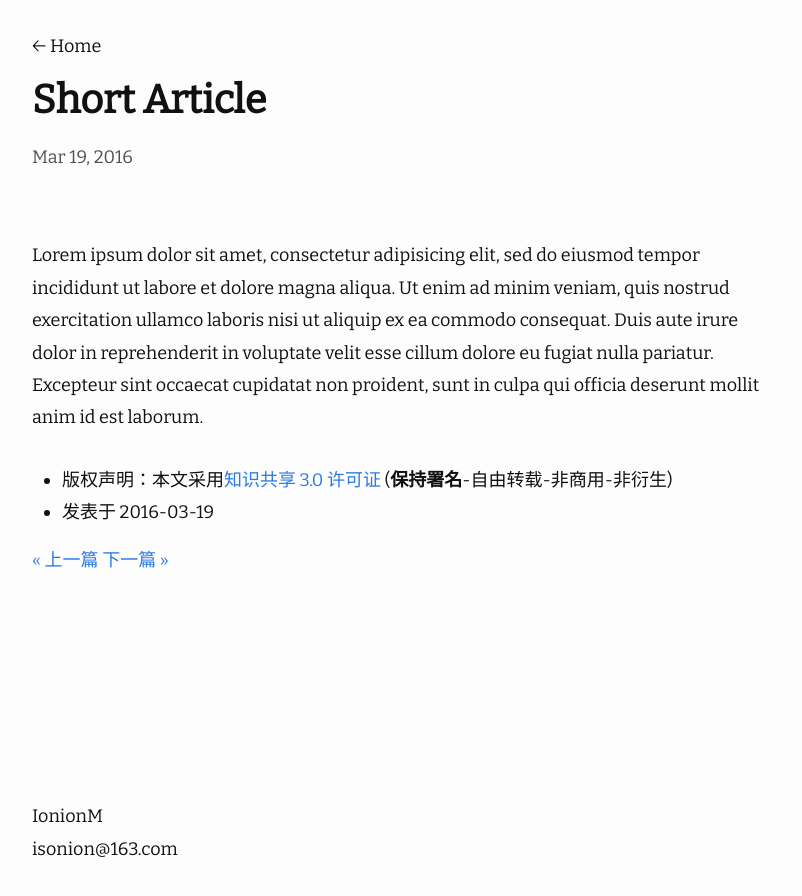
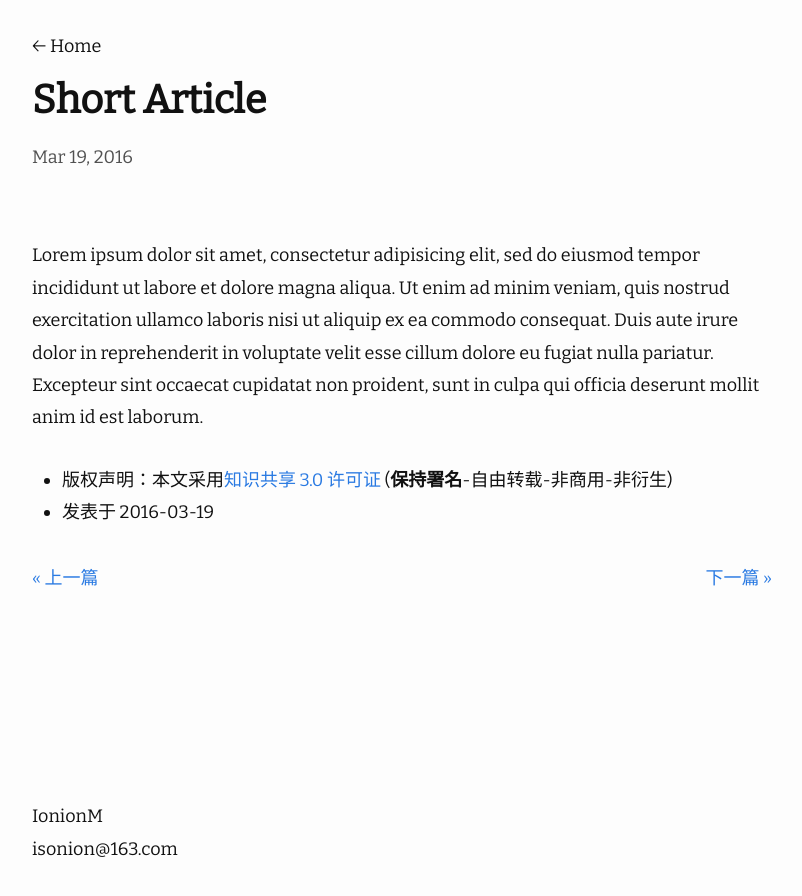
Before and after one commit to ionionm/ionionm.github.io, a Jekyll site: the page built from _posts/2016-03-19-super-short-article.md, in a window 1280 px wide. Shown: the top 896 px of the page, without its empty margins (238-1040 px from the left). Built offline with Jekyll 4.4.1, drawn with Linux system fonts in a browser that asks for light colours; nearby versions of some CDN libraries; comment, search, counter and statistics services are not loaded.

```diff
--- a/assets/css/main.scss
+++ b/assets/css/main.scss
@@ -41,3 +41,21 @@ sitemap: false
       }
     }
 }
+
+
+.page-navigation {
+  display: block;
+  width: 100%;
+  overflow: hidden;
+}
+
+.page-navigation a {
+  display: block;
+  float: left;
+  margin: 1em 0;
+}
+
+.page-navigation .next {
+  text-align: right;
+  float: right;
+}
```
